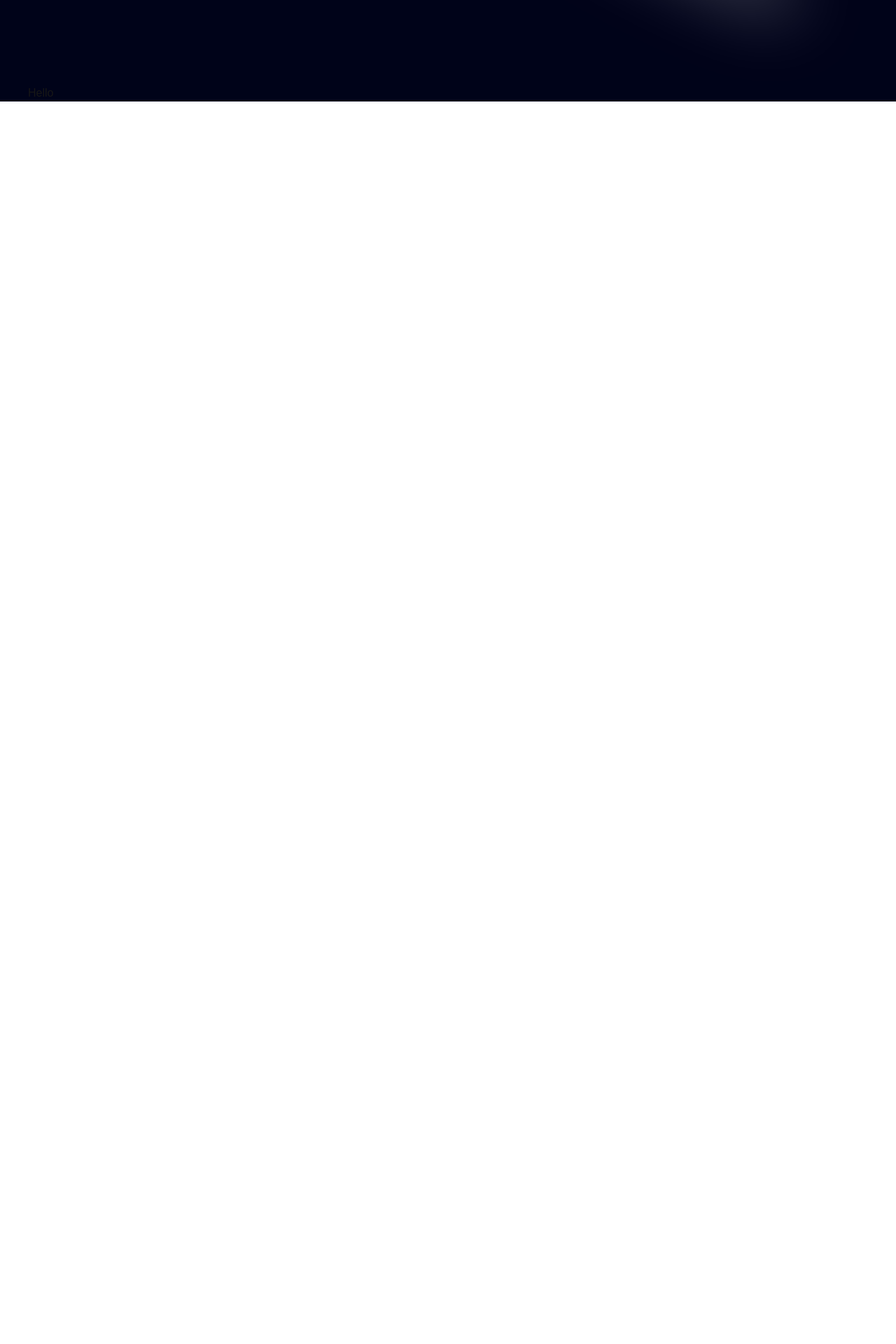
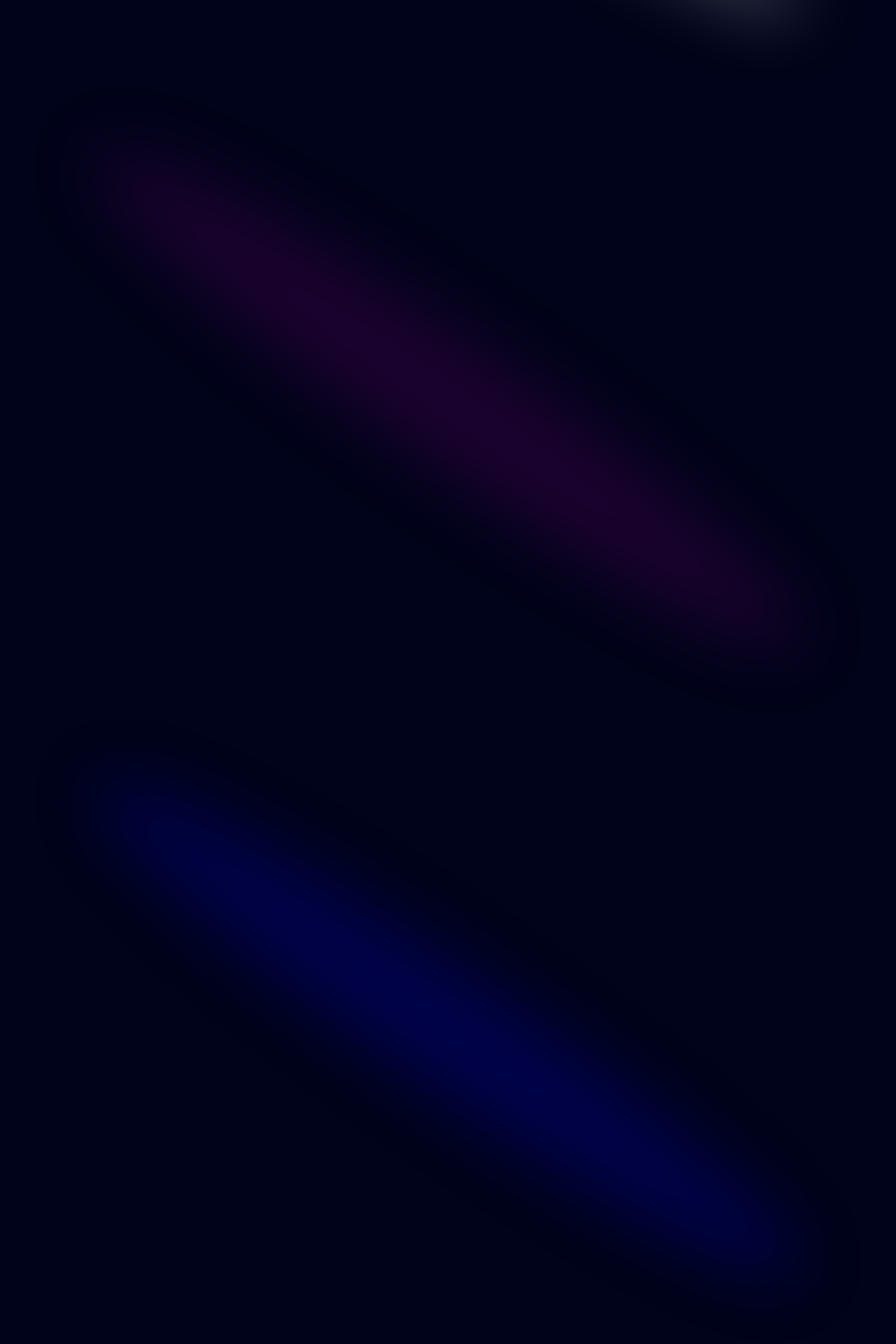
Before and after one commit to Gleb-Blumental/portfolio-app, a Next.js app: page / in a window 1280 px wide. Shown: the part 780-2700 px from the top of the page at 70% size. Before the commit the page ends 925 px from the top, so only its background shows below. Built offline with nearby package versions, Linux system fonts and the light colour scheme.

Commit message:
Update Hero.tsx

```diff
--- a/components/Hero.tsx
+++ b/components/Hero.tsx
@@ -6,6 +6,9 @@ const Hero = () => {
     <div className='pb-20 pt-36'>
         <div>
          <Spotlight className='-top-40 -left-10 md:-left-32 md:-top-20 h-screen' fill='white' />
+         <Spotlight className='-top-10 -left-full h-[80vh] w-[50vw]' fill='purple' />
+         <Spotlight className='top-28 left-80 h-[80vh] w-[50vw]' fill='blue' />
+
         </div>
     </div>
   )
```
